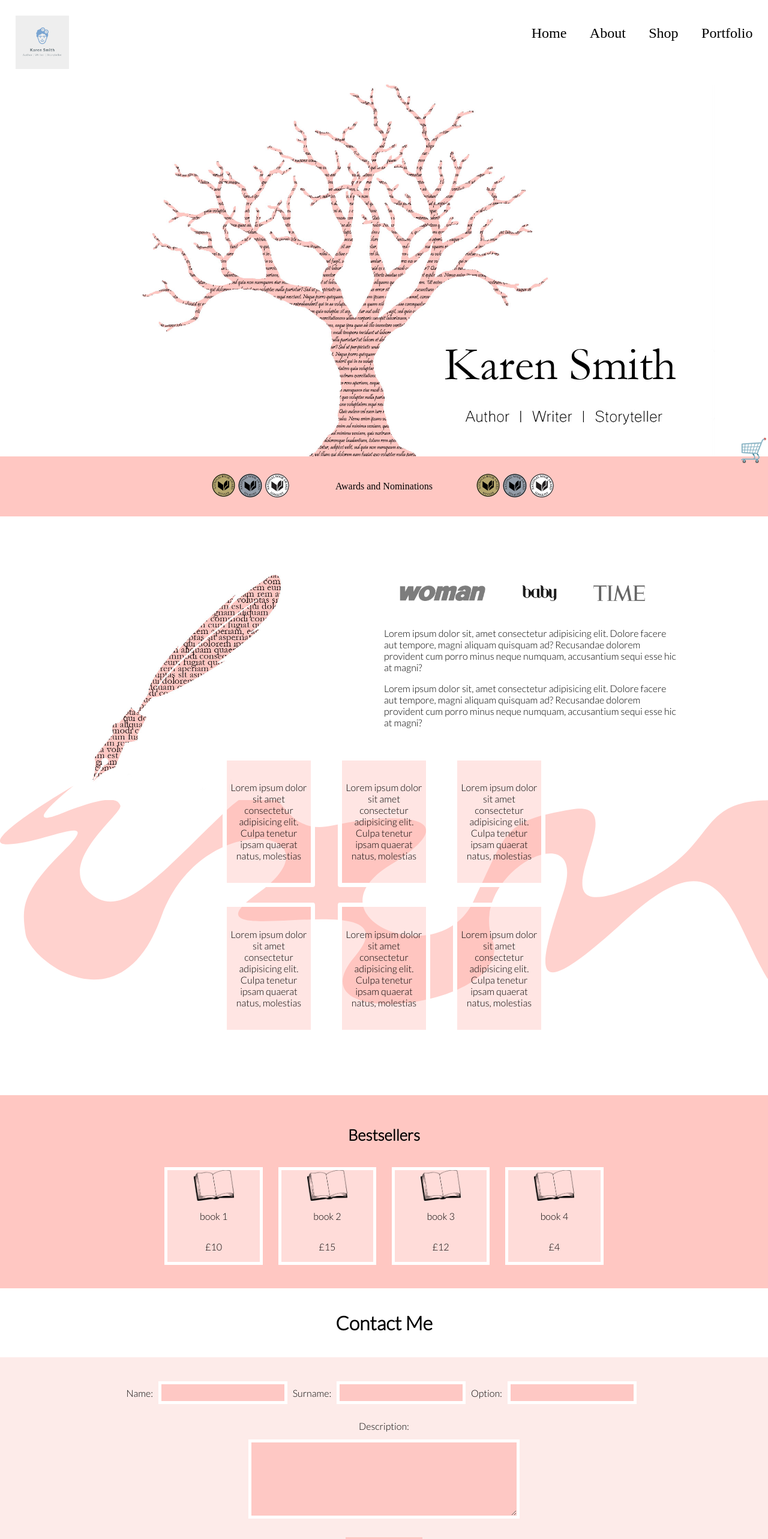
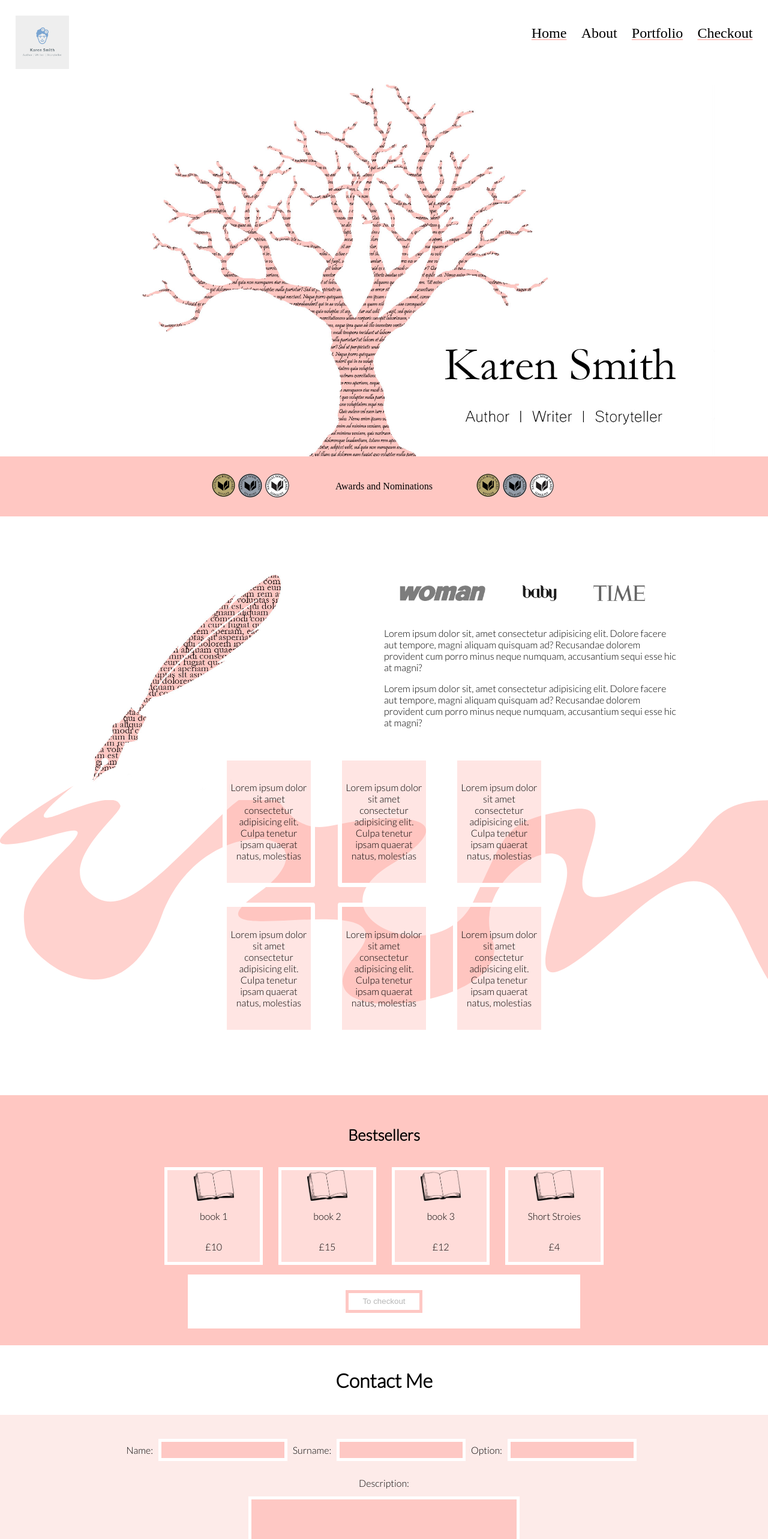
Before and after one commit to GiacomoSorbi/ekladova-module-ii, a React (Create React App) app: page / in a window 1280 px wide. Shown: the top 2566 px of the page at 60% size. Built offline with nearby package versions, Linux system fonts and the light colour scheme; a web font is replaced by a local one.

Commit message:
shopping cart

```diff
--- a/src/components/Button/button.css
+++ b/src/components/Button/button.css
@@ -4,4 +4,9 @@
   margin: auto;
   background-color: white;
   border: 5px #fec8c4 solid;
+  cursor: pointer;
 }
+
+.contactForm-button:disabled {
+  cursor: no-drop;
+}
--- a/src/components/Button/index.jsx
+++ b/src/components/Button/index.jsx
@@ -1,10 +1,10 @@
 import React from "react";
 import "./button.css";
 
-const Button = ({ className, children }) => {
+const Button = ({ className, children, ...props }) => {
   return (
     <>
-      <button className={className} type="submit">
+      <button {...props} className={className} type="submit">
         {children}
       </button>
     </>
--- a/src/components/Nav/index.jsx
+++ b/src/components/Nav/index.jsx
@@ -1,17 +1,8 @@
-import React, { useState } from "react";
+import React from "react";
 import { NavLink } from "react-router-dom";
 import "./nav.css";
 
 const Nav = () => {
-  const [click, setClick] = useState(false);
-
-  const onClick = () => {
-    setClick(!click);
-    click
-      ? (document.getElementById("productCart").classList = "cart-notice")
-      : (document.getElementById("productCart").classList = "hidden");
-  };
-
   return (
     <>
       <nav className="nav-bar">
@@ -19,26 +10,26 @@ const Nav = () => {
           <div className="nav-logo"></div>
         </a>
         <ul className="nav-list">
+          <li key="homeLink" className="nav-list-li">
             <NavLink to="/" className="nav-list-element">
               Home
             </NavLink>
+          </li>
+          <li key="aboutLink" className="nav-list-li">
             <NavLink to="/about" className="nav-list-element">
               About
             </NavLink>
-          <NavLink to="/" className="nav-list-element">
-            Shop
-          </NavLink>
+          </li>
+          <li key="portLink" className="nav-list-li">
             <NavLink to="/" className="nav-list-element">
               Portfolio
             </NavLink>
-          <span
-            className="cart-icon"
-            onClick={onClick}
-            role="img"
-            aria-label="cart"
-          >
-            🛒
-          </span>
+          </li>
+          <li key="checkoutLink" className="nav-list-li">
+            <NavLink to="/" className="nav-list-element">
+              Checkout
+            </NavLink>
+          </li>
         </ul>
       </nav>
     </>
--- a/src/components/Nav/nav.css
+++ b/src/components/Nav/nav.css
@@ -13,11 +13,19 @@
   align-content: center;
 }
 
+.nav-list-li {
+  list-style-type: none;
+}
+
 .nav-list-element {
   text-decoration: none;
   font-size: 1.5em;
   color: black;
   font-family: "Fondamento", cursive;
+}
+
+.active {
+  text-decoration: underline #ffc7c2;
 }
 
 .nav-list-element:hover {
@@ -29,12 +37,3 @@
   width: 7vw;
   background-size: contain;
 }
-
-.cart-icon {
-  position: fixed;
-  cursor: pointer;
-  right: 0;
-  bottom: 2vw;
-  z-index: 999;
-  font-size: 3vw;
-}
--- /dev/null
+++ b/src/components/ShoppingCart/index.jsx
@@ -0,0 +1,45 @@
+import React from "react";
+import "./shoppingCart.css";
+import { Button } from "..";
+
+const ShoppingCart = ({ cart, onClick }) => {
+  let totalPrice = 0;
+  return (
+    <>
+      <div className="cart-notice">
+        {cart.map((el) => {
+          totalPrice += el.price;
+
+          return (
+            <>
+              <p id={el.id}>
+                {el.name} - £{el.price}
+                <span
+                  onClick={onClick}
+                  className="deleteIcon"
+                  role="img"
+                  aria-label="delete"
+                >
+                  ❌
+                </span>
+              </p>
+            </>
+          );
+        })}
+        <p className={cart.length ? "totalPrice" : "hidden"}>
+          Total: £{totalPrice}
+        </p>
+        <a href="/">
+          <Button
+            disabled={cart.length ? false : true}
+            className="contactForm-button"
+          >
+            To checkout
+          </Button>
+        </a>
+      </div>
+    </>
+  );
+};
+
+export default ShoppingCart;
--- /dev/null
+++ b/src/components/ShoppingCart/shoppingCart.css
@@ -0,0 +1,25 @@
+.cart-notice {
+  border: 3px solid #ffc7c2;
+  background-color: white;
+  padding: 2vw;
+  width: 70%;
+  margin: auto;
+  display: flex;
+  flex-direction: column;
+  align-items: center;
+  justify-content: center;
+}
+
+.deleteIcon {
+  cursor: pointer;
+  margin: 1vw 1vw 1vw 3vw;
+}
+/*
+.cart-icon {
+    position: fixed;
+    cursor: pointer;
+    right: 0;
+    bottom: 2vw;
+    z-index: 999;
+    font-size: 3vw;
+  } */
--- a/src/components/index.jsx
+++ b/src/components/index.jsx
@@ -4,3 +4,4 @@ export { default as Input } from "./Input";
 export { default as Form } from "./Form";
 export { default as Button } from "./Button";
 export { default as Nav } from "./Nav";
+export { default as ShoppingCart } from "./ShoppingCart";
--- a/src/sections/homepage-sections/Products/index.jsx
+++ b/src/sections/homepage-sections/Products/index.jsx
@@ -1,53 +1,45 @@
-import React, { useState } from "react";
-import { Card, Image } from "../../../components";
+import React, { useState, useEffect } from "react";
+import { Card, Image, ShoppingCart } from "../../../components";
 import book from "../../../images/book.png";
 import "./products.css";
 import { productList } from "../../../utilities";
 
 const Products = () => {
   const [cart, setCart] = useState([]);
-  const [click, setClick] = useState(false);
 
   const onProductClick = (event) => {
-    setClick(true);
-    setTimeout(() => setClick(false), 1000);
     productList.map((el) => {
-      el.id === event.target.id || el.id + "card" === event.target.id
-        ? setCart(
+      if (el.id === event.target.id || el.id + "card" === event.target.id)
+        setCart(
           cart
             .filter((el) => {
               return (
-                  el.id !== event.target.id &&
-                  el.id + "card" !== event.target.id
+                el.id !== event.target.id && el.id + "card" !== event.target.id
               );
             })
             .concat(el)
-          )
-        : console.log("No");
+        );
     });
     console.log(event.target.id);
+  };
+
+  const onDeleteClick = (event) => {
+    setCart(
+      cart.filter((el) => {
+        return el.id !== event.target.parentNode.id;
+      })
+    );
   };
 
   return (
     <>
       <section className="product-container-outer">
-        <div id="productCart" className={click ? "cart-notice" : "hidden"}>
-          {cart.map((el) => {
-            return (
-              <>
-                <p>
-                  {el.name} - £{el.price}
-                </p>
-              </>
-            );
-          })}
-        </div>
         <h1 className="product-heading">Bestsellers</h1>
         <div className="product-container">
           {productList.map((el) => {
             return (
-              <div id={el.id} onClick={onProductClick} className="card-wrapper">
-                <Card className="product-card">
+              <div onClick={onProductClick} className="card-wrapper">
+                <Card id={el.id} className="product-card">
                   <Image
                     // id={el.id + "card"}
                     src={book}
@@ -60,6 +52,7 @@ const Products = () => {
               </div>
             );
           })}
+          <ShoppingCart onClick={onDeleteClick} cart={cart} />
         </div>
       </section>
     </>
--- a/src/sections/homepage-sections/Products/products.css
+++ b/src/sections/homepage-sections/Products/products.css
@@ -23,18 +23,6 @@
   font-size: 2vw;
 }
 
-.cart-notice {
-  position: fixed;
-  bottom: 20vw;
-  right: 0;
-  border: 3px solid #ffc7c2;
-  background-color: white;
-  width: 10vw;
-  padding: 2vw;
-  z-index: 999;
-  /* height: 15vw; */
-}
-
 .card-wrapper {
   height: fit-content;
   width: fit-content;
--- a/src/utilities/products/bestsellers.js
+++ b/src/utilities/products/bestsellers.js
@@ -2,7 +2,7 @@ const productList = [
   { name: "book 1", price: 10, id: "book110" },
   { name: "book 2", price: 15, id: "book215" },
   { name: "book 3", price: 12, id: "book312" },
-  { name: "book 4", price: 4, id: "book44" },
+  { name: "Short Stroies", price: 4, id: "book44" },
   //   { name: "book 5", price: 5, id: "book55" },
   //   { name: "book 6", price: 50, id: "book650" },
   //   { name: "book 7", price: 17, id: "book717" },
```
Lines whose indentation alone changed are shown as unchanged.
